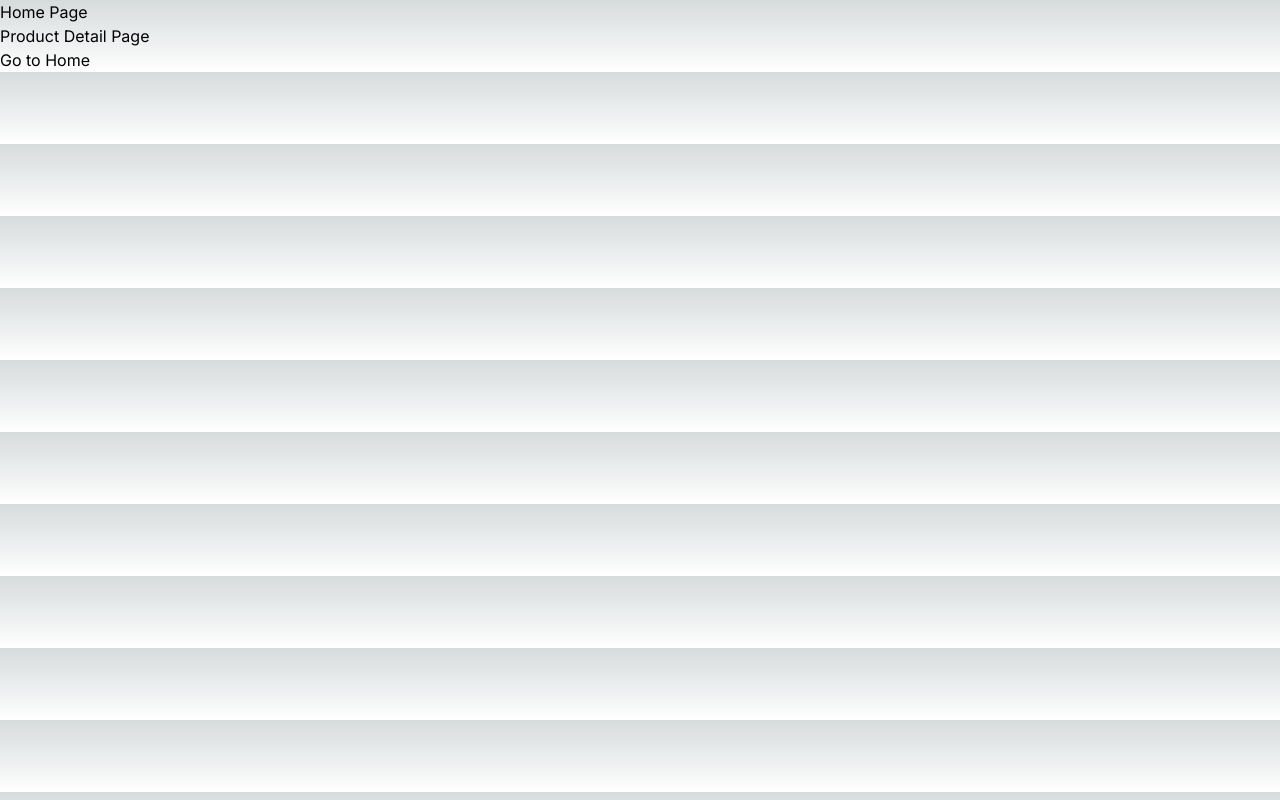
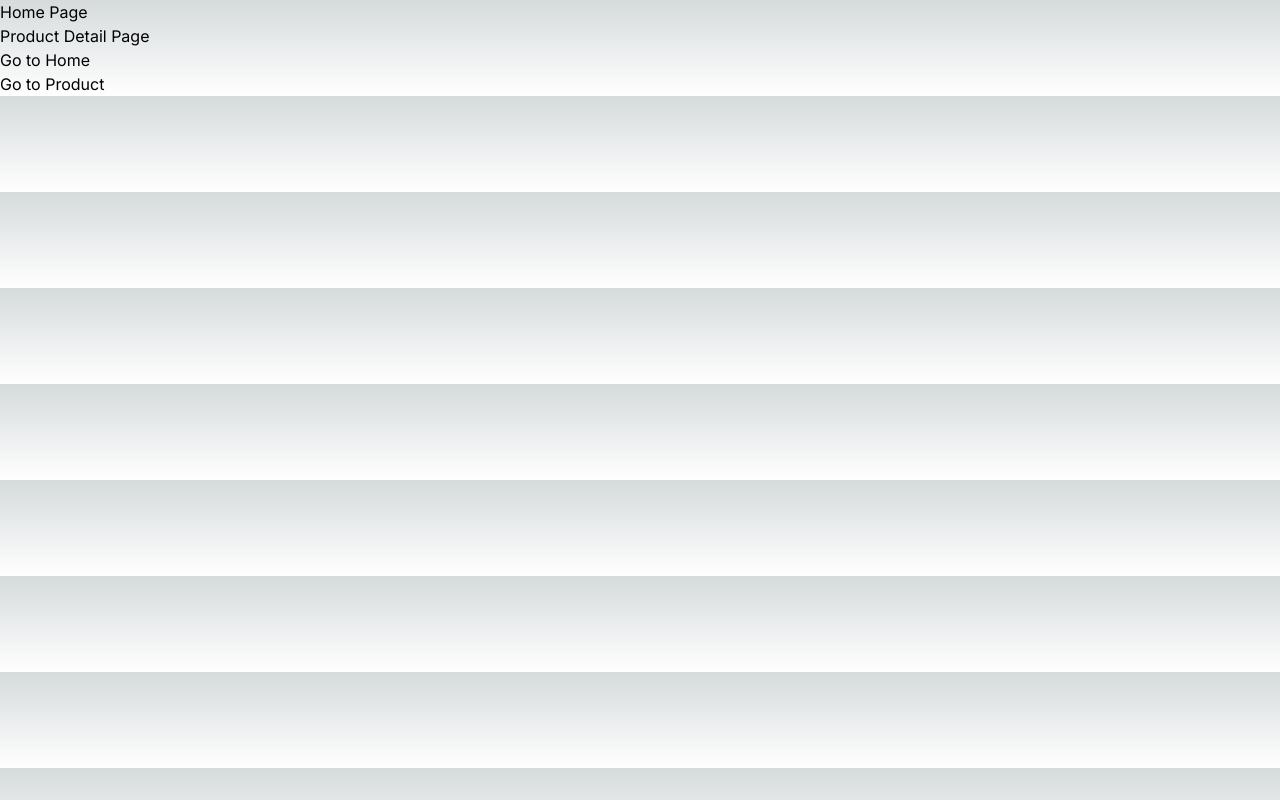
Before and after one commit to sa02045/nextjs-app-router-visualizer, a Next.js app in the folder example/: page /product/detail in a window 1280 px wide. Built offline with nearby package versions, Linux system fonts and the light colour scheme.

Commit message:
chore: add Link component example

```diff
--- a/example/src/app/product/detail/page.tsx
+++ b/example/src/app/product/detail/page.tsx
@@ -1,5 +1,6 @@
 import { useRouter } from "next/navigation";
 import { Component } from "./component";
+import Link from "next/link";
 export default function ProductDetail() {
   const router = useRouter();
 
@@ -11,6 +12,7 @@ export default function ProductDetail() {
           router.push("/product");
         }}
       ></Component>
+      <Link href="/product">Go to Product</Link>
     </div>
   );
 }
```
